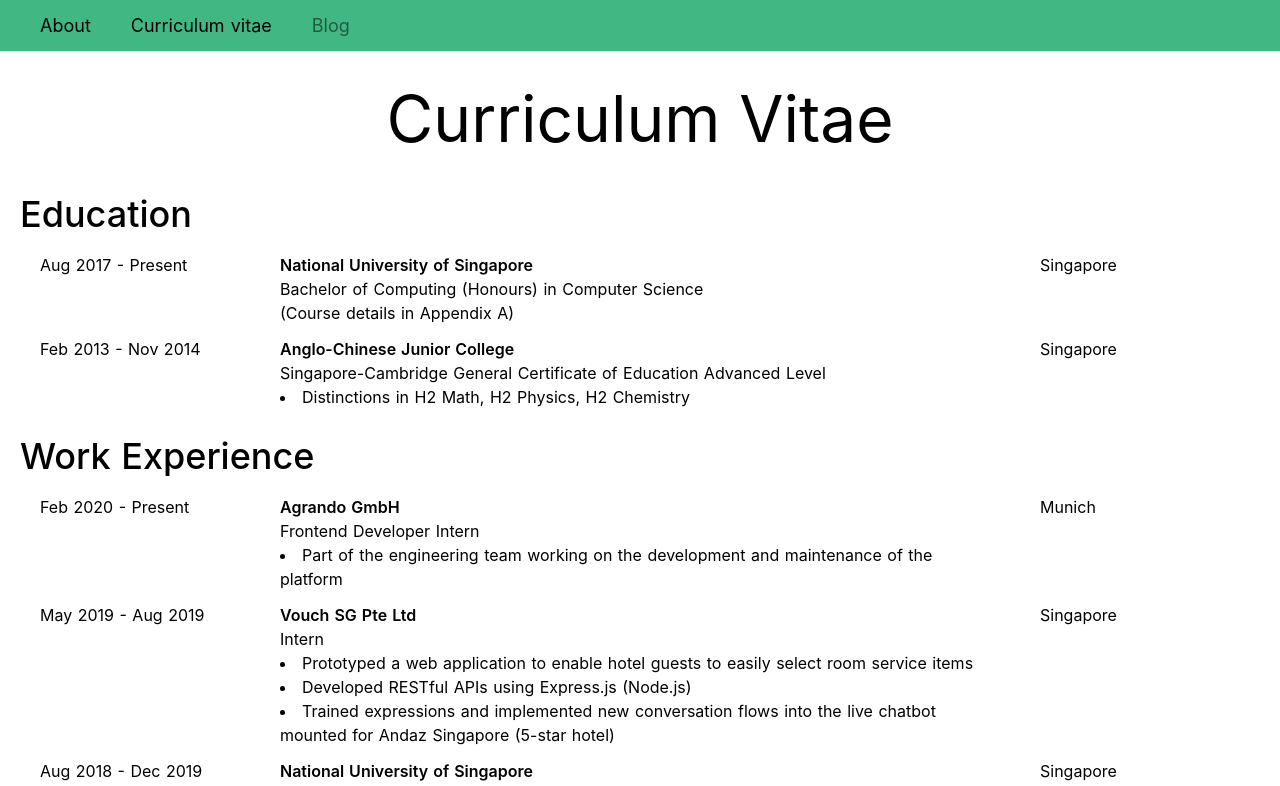
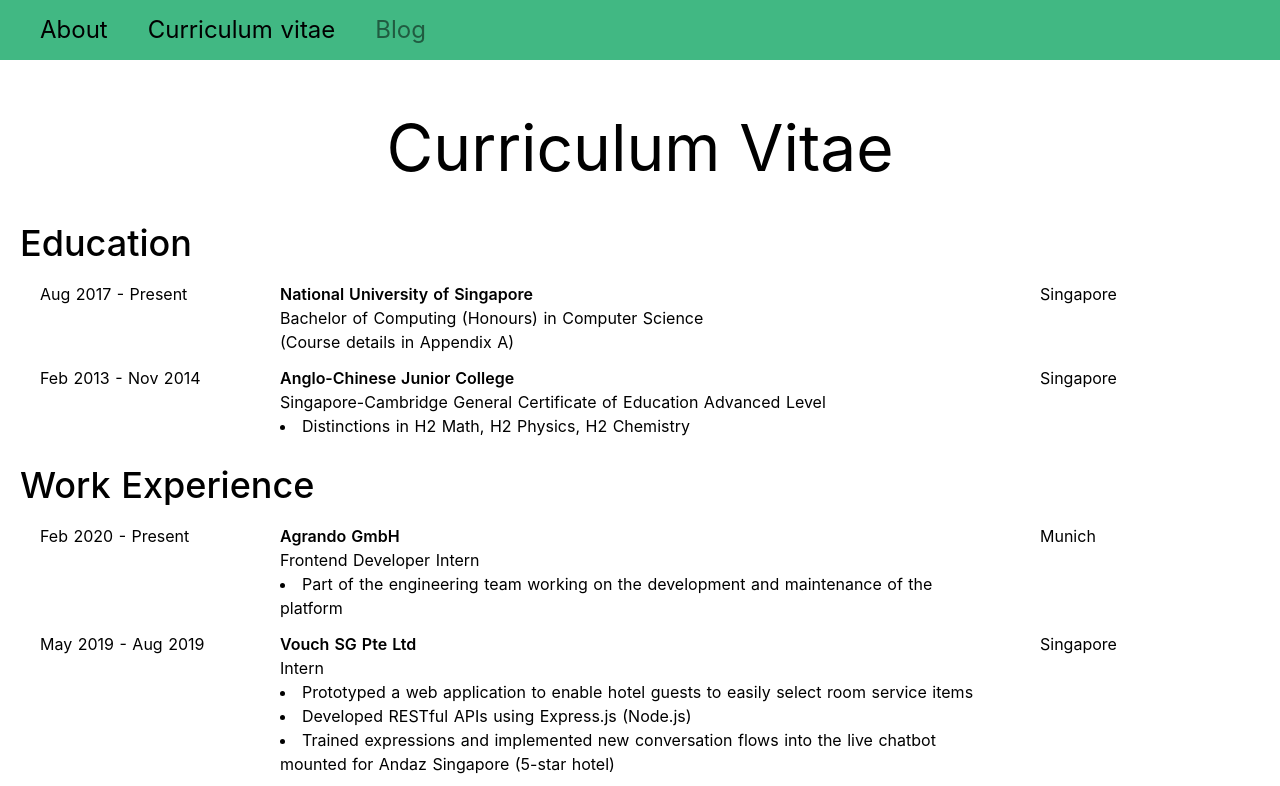
Before and after one commit to wailunlim/my-new-site, a Nuxt app: page /curriculum-vitae in a window 1280 px wide. Shown: the top 786 px of the page. Built offline with nearby package versions, Linux system fonts and the light colour scheme.

Commit message:
Minor style changes

```diff
--- a/components/common/Navbar/index.vue
+++ b/components/common/Navbar/index.vue
@@ -1,7 +1,7 @@
 <template>
   <!-- TODO: support for mobile -->
   <div class="flex w-screen bg-vue-mint sticky pl-5">
-    <div v-for="nav in navs" :key="nav.name" class="py-3 px-5 text-lg">
+    <div v-for="nav in navs" :key="nav.name" class="py-3 px-5 text-2xl">
       <nuxt-link
         v-if="!!nav.to"
         :to="nav.to"
--- a/layouts/default.vue
+++ b/layouts/default.vue
@@ -1,7 +1,7 @@
 <template>
   <div>
     <navbar :navs="navs" />
-    <div class="container mx-auto px-5">
+    <div class="container mx-auto px-5 mt-5">
       <nuxt />
     </div>
   </div>
--- a/pages/index.vue
+++ b/pages/index.vue
@@ -1,5 +1,5 @@
 <template>
-  <div class="mt-5">
+  <div>
     <info>
       <template v-slot:title>
         Hello world!
```
